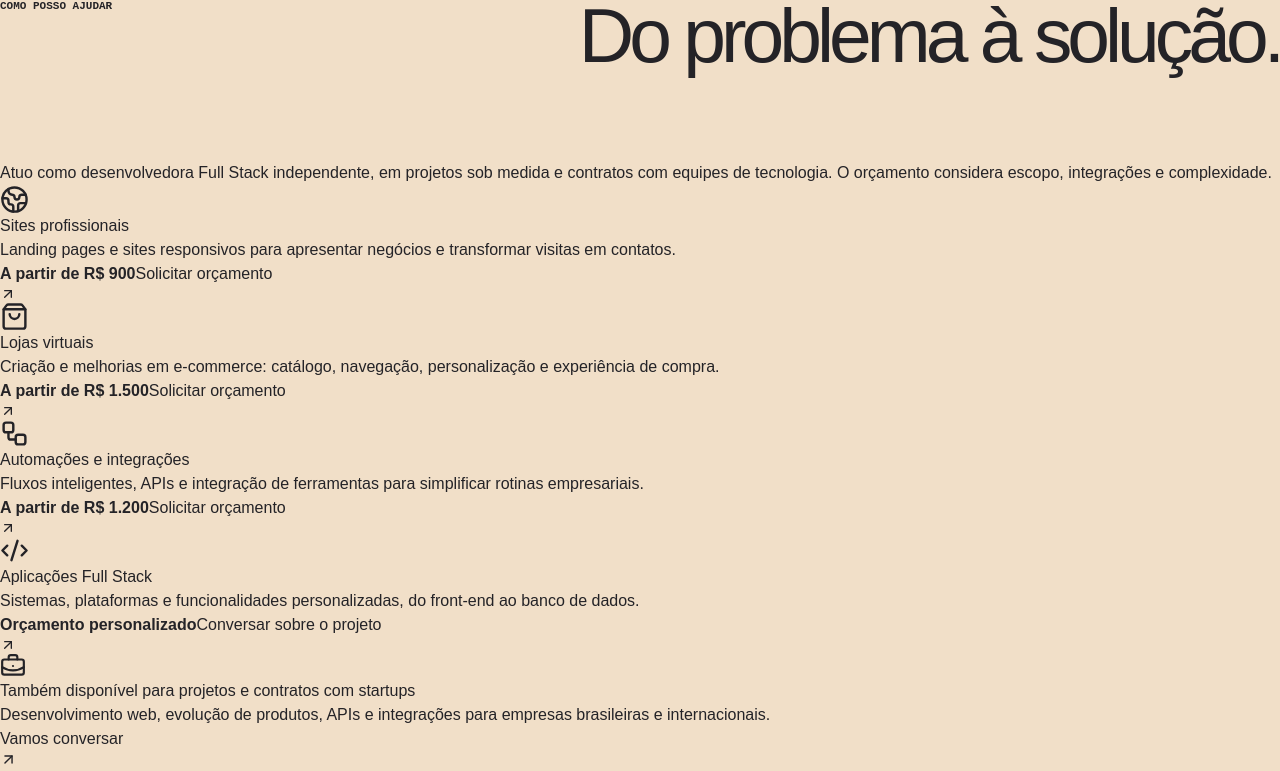
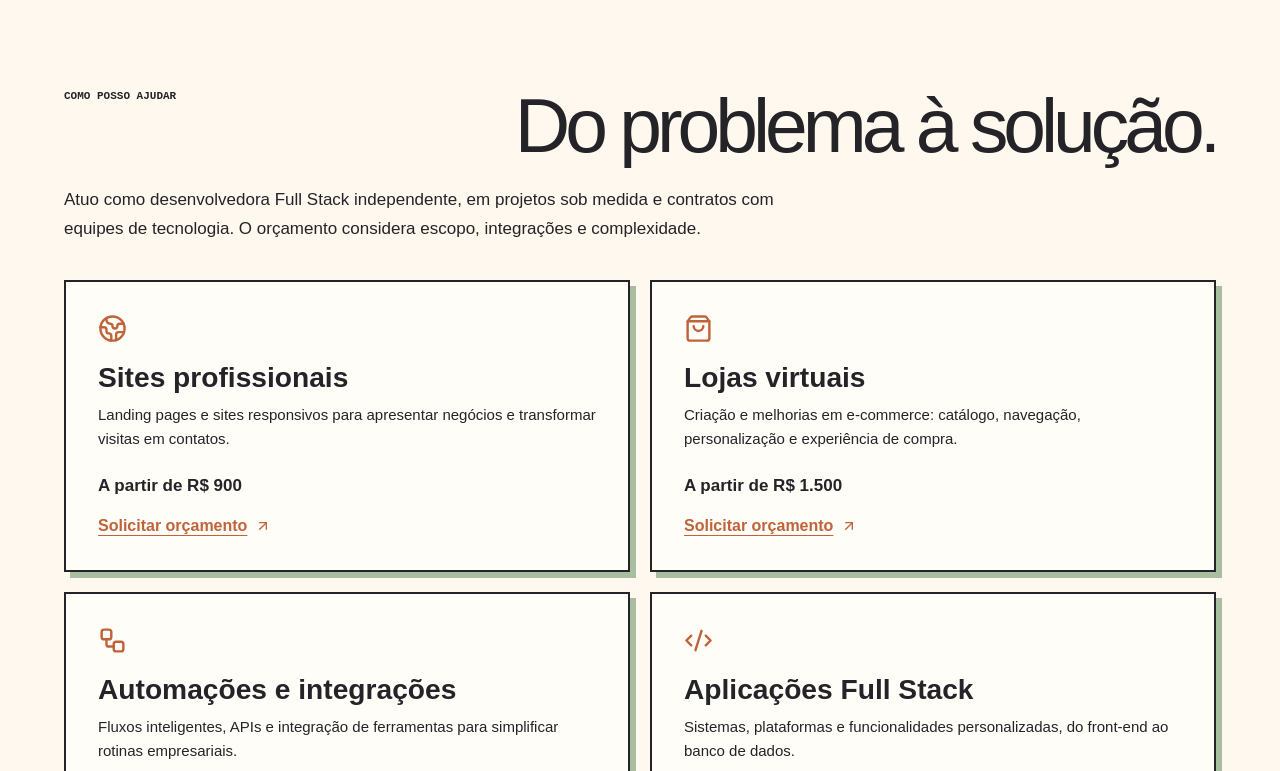
Before and after one commit to v1ih/portfolio_v1ih, a Next.js app: page / in a window 1280 px wide. Shown: the part 6156-6927 px from the top of the page. Built offline with nearby package versions, Linux system fonts and the light colour scheme.

Commit message:
style: match service offers to existing portfolio identity

```diff
--- a/app/brand.css
+++ b/app/brand.css
@@ -87,3 +87,28 @@
   .hero-visual .code-card { width: 96%; margin-top: -45px; }
   .chatbot-demo { min-height: 420px; box-shadow: 6px 6px 0 var(--coral); }
 }
+
+
+/* Commercial offers — keeps the portfolio's existing warm visual identity */
+.services-commercial { padding: 90px max(5vw, 22px); scroll-margin-top: 70px; background: var(--paper); color: var(--ink); }
+.services-commercial .section-title { margin-bottom: 25px; }
+.services-intro { max-width: 760px; font-size: 17px; line-height: 1.7; margin-bottom: 36px; }
+.services-grid { display: grid; grid-template-columns: repeat(2, minmax(0, 1fr)); gap: 20px; }
+.service-offer { display: flex; flex-direction: column; align-items: flex-start; border: 2px solid var(--ink); background: #fffdf8; padding: 32px; box-shadow: 6px 6px 0 var(--lime); }
+.service-offer > svg { color: var(--coral); }
+.service-offer h3 { margin: 18px 0 8px; font-size: clamp(22px, 2.2vw, 30px); line-height: 1.2; font-weight: 800; }
+.service-offer p { font-size: 15px; line-height: 1.6; flex: 1; }
+.service-offer strong { display: block; margin-top: 22px; font-size: 17px; }
+.service-offer a { display: inline-flex; align-items: center; gap: 8px; margin-top: 16px; font-weight: 750; color: var(--coral); text-decoration: underline; text-underline-offset: 4px; }
+.contracts-banner { display: flex; align-items: center; gap: 22px; margin-top: 38px; padding: 30px; background: var(--ink); color: var(--paper); }
+.contracts-banner > svg { flex-shrink: 0; color: var(--lime); }
+.contracts-banner h3 { font-size: 22px; line-height: 1.3; font-weight: 800; }
+.contracts-banner p { margin-top: 8px; font-size: 14px; line-height: 1.6; }
+.contracts-banner a { display: inline-flex; align-items: center; gap: 6px; flex-shrink: 0; font-weight: 750; color: var(--cream); }
+.services-note { margin-top: 22px; font-size: 12px; opacity: .75; }
+@media (max-width: 760px) {
+  .services-commercial { padding: 65px 20px; }
+  .services-grid { grid-template-columns: 1fr; }
+  .service-offer { padding: 25px; }
+  .contracts-banner { flex-direction: column; align-items: flex-start; }
+}
```
